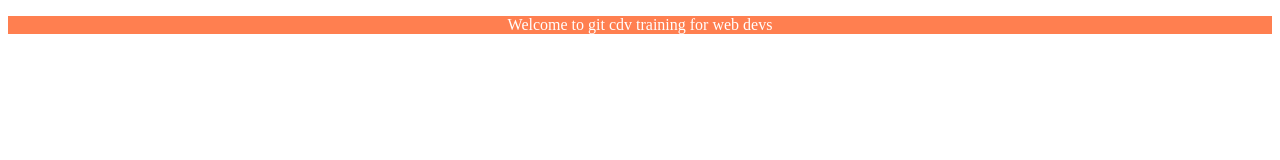
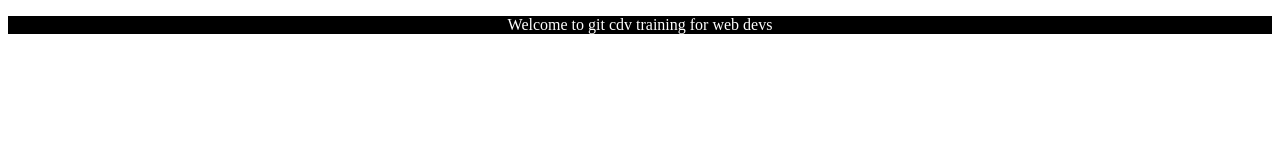
Before and after one commit to AnnaKolodziej/web1-17marca, a plain HTML site: page index.html in a window 1280 px wide. Drawn offline with Linux system fonts and the light colour scheme.

Commit message:
Added black background

```diff
--- a/style.css
+++ b/style.css
@@ -1,5 +1,5 @@
 p {
-    background-color: coral;
+    background-color: black;
     text-align: center;
     color: white;
 }
```
